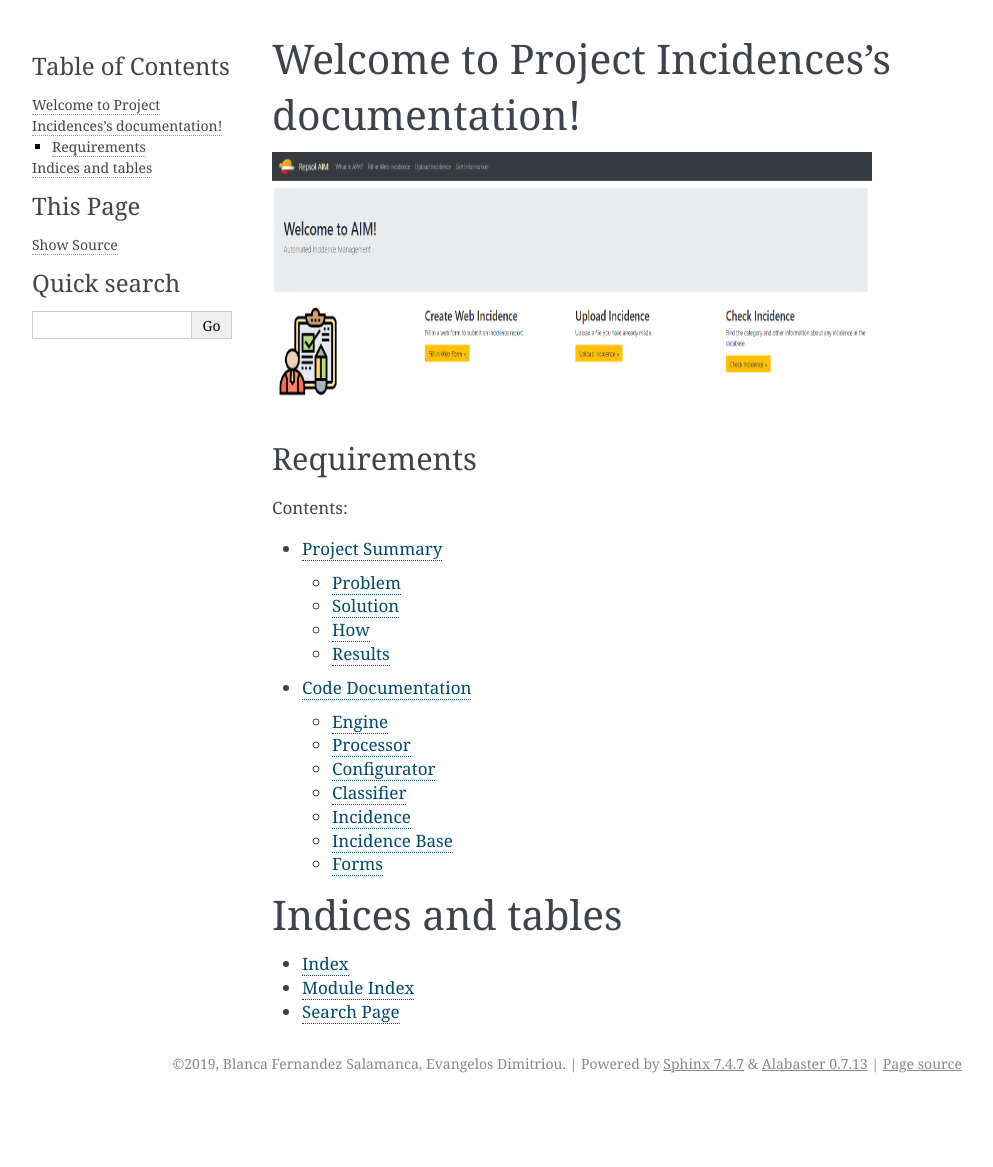
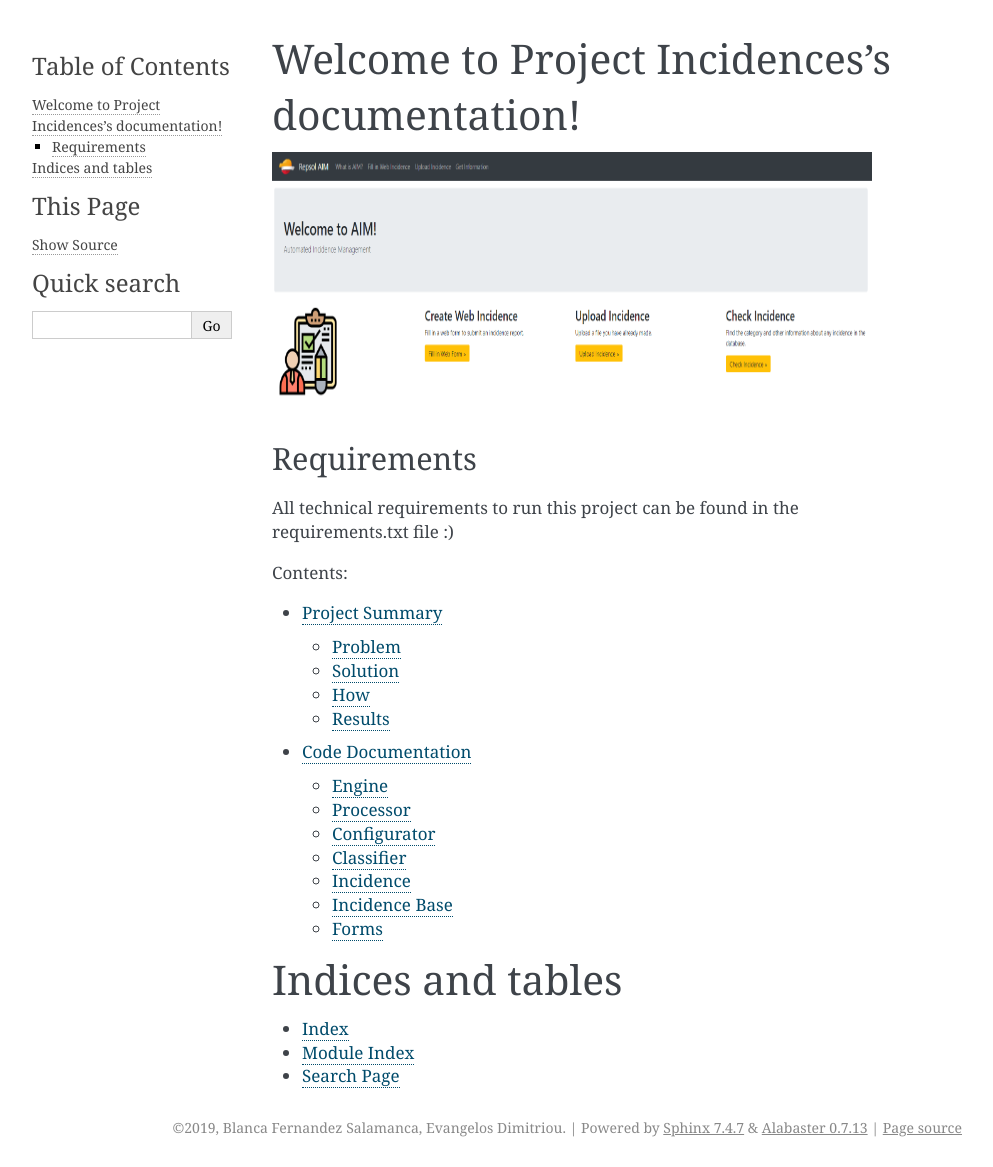
Before and after one commit to blancafs/BootstrapIncidences, a Sphinx documentation site: the page built from docs/source/index.rst, in a window 1280 px wide. Shown: the whole page, without its empty margins (148-1141 px from the left). Built offline with Sphinx 7.4.7, drawn with Linux system fonts in a browser that asks for light colours; pages that are not in the unit, such as notebooks, are missing from menus; before the commit the page ends 1103 px from its top, so only the background shows below that.

Commit message:
final push

```diff
--- a/docs/source/index.rst
+++ b/docs/source/index.rst
@@ -11,7 +11,9 @@ Welcome to Project Incidences's documentation!
    :height: 250
 
 Requirements
-------------
+++++++++++++
+
+All technical requirements to run this project can be found in the requirements.txt file :)
 
 .. toctree::
    :maxdepth: 2
@@ -20,8 +22,6 @@ Requirements
    project
    code
 
-
-
 Indices and tables
 ==================
 
```
Also changed, not shown: 13 other files.
